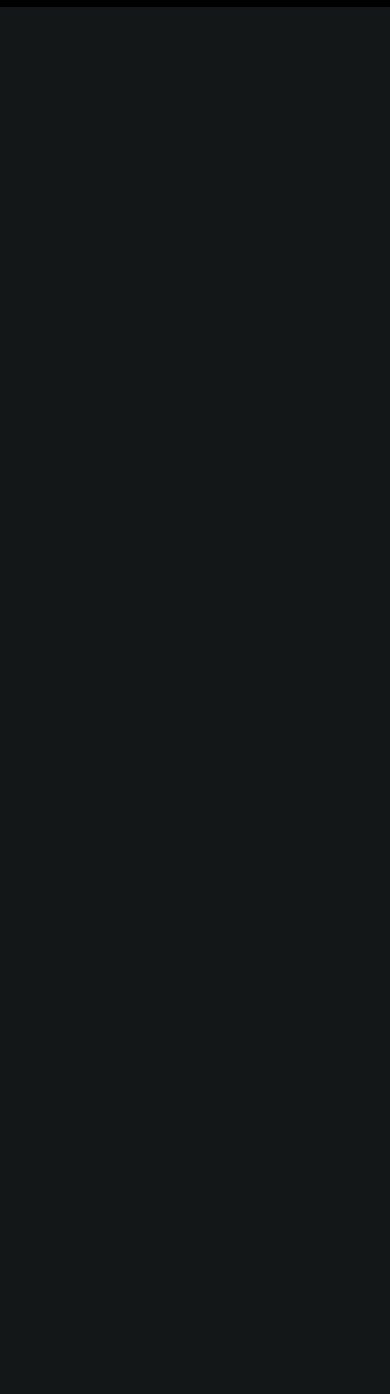
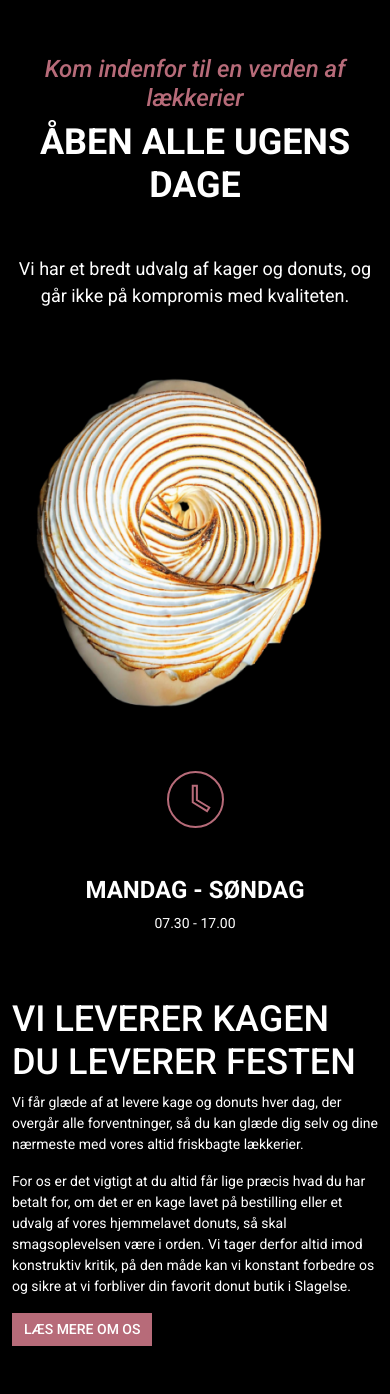
Before and after one commit to andrewras93/laekari, a PHP site: page / in a window 390 px wide. Shown: the part 3604-4998 px from the top of the page. Before the commit the page ends 3611 px from the top, so only its background shows below. Run offline with PHP 8.4, Linux system fonts and the light colour scheme.

Commit message:
Added responsive section with information about opening hours.

```diff
--- a/css/_typographi.scss
+++ b/css/_typographi.scss
@@ -4,6 +4,13 @@ h3 {
   font-weight: 500;
   font-style: italic;
   color: $secondary;
+
+}
+
+h4 {
+
+  font-size: 24px;
+  font-weight: 700;
 
 }
 
@@ -28,16 +35,30 @@ h3 {
 
 }
 
-#cards-section .card p {
+#cards-section .card p, #opening-hours .row p {
 
   font-size: 14px;
   font-weight: 400;
 
 }
 
-#cards-section .card a {
+#cards-section .card a, #opening-hours .row a {
 
   font-size: 14px;
   font-weight: 500;
 
 }
+
+#opening-hours h2 {
+
+  font-size: 36px;
+  font-weight: 700;
+
+}
+
+#opening-hours .row h2 {
+
+  font-size: 36px;
+  font-weight: 500;
+
+}
--- a/index.php
+++ b/index.php
@@ -10,6 +10,7 @@
 
     <title>L'æKARi</title>
 
+    <link href="https://fonts.googleapis.com/icon?family=Material+Icons" rel="stylesheet">
     <link href="css/styles.css" rel="stylesheet" type="text/css">
 
 </head>
@@ -141,6 +142,50 @@
 
     <iframe src="https://www.google.com/maps/embed?pb=!1m18!1m12!1m3!1d2265.095698717019!2d11.360303115377867!3d55.4086820804627!2m3!1f0!2f0!3f0!3m2!1i1024!2i768!4f13.1!3m3!1m2!1s0x464d63639be9a663%3A0xca847794c3cc84a0!2zTCfDpmthcmk!5e0!3m2!1sda!2sdk!4v1622038048986!5m2!1sda!2sdk" width="100%" height="400vh" style="border:0;" allowfullscreen="" loading="lazy"></iframe>
 
+    <div id="opening-hours" class="container">
+
+        <div class="pb-md-5 pb-lg-0 mt-5 mb-5">
+
+            <h3 class="text-center">Kom indenfor til en verden af lækkerier</h3>
+            <h2 class="display-1 text-uppercase text-center">Åben alle ugens dage</h2>
+
+            <p class="lead text-center mt-5">Vi har et bredt udvalg af kager og donuts, og går ikke på kompromis med kvaliteten.</p>
+
+        </div>
+
+        <div class="row pt-lg-5 mb-5">
+
+            <div class="text-center col-md-6 col-lg-4">
+
+                <img src="images/donut.png" alt="Donut" class="img-fluid">
+
+            </div>
+
+            <div class="mt-5 mt-md-0 col-md-6 col-lg-4 text-center">
+
+                <img src="images/clock.svg" alt="Ur ikon" class="img-fluid">
+
+                <h4 class="text-uppercase mt-5">Mandag - Søndag</h4>
+                <p>07.30 - 17.00</p>
+
+
+            </div>
+
+            <div class="mt-5 col-md-12 m-md-auto col-lg-4">
+
+                <h2 class="pt-md-5 pt-lg-0 text-uppercase">Vi leverer kagen du leverer festen</h2>
+
+                <p>Vi får glæde af at levere kage og donuts hver dag, der overgår alle forventninger, så du kan glæde dig selv og dine nærmeste med vores altid friskbagte lækkerier.</p>
+                <p>For os er det vigtigt at du altid får lige præcis hvad du har betalt for, om det er en kage lavet på bestilling eller et udvalg af vores hjemmelavet donuts, så skal smagsoplevelsen være i orden. Vi tager derfor altid imod konstruktiv kritik, på den måde kan vi konstant forbedre os og sikre at vi forbliver din favorit donut butik i Slagelse.</p>
+
+                <a href="om-laekari.php" class="btn btn-secondary border-0 rounded-0 text-uppercase">Læs Mere Om Os</a>
+
+            </div>
+
+        </div>
+
+    </div>
+
     <script src="js/script.min.js"></script>
     <script src="https://code.jquery.com/jquery-3.3.1.slim.min.js" integrity="sha384-q8i/X+965DzO0rT7abK41JStQIAqVgRVzpbzo5smXKp4YfRvH+8abtTE1Pi6jizo" crossorigin="anonymous"></script>
     <script src="https://cdnjs.cloudflare.com/ajax/libs/popper.js/1.14.3/umd/popper.min.js" integrity="sha384-ZMP7rVo3mIykV+2+9J3UJ46jBk0WLaUAdn689aCwoqbBJiSnjAK/l8WvCWPIPm49" crossorigin="anonymous"></script>
```
Also changed, not shown: css/styles.css, images/clock.svg (added), images/donut.png (added), 1 other file.
